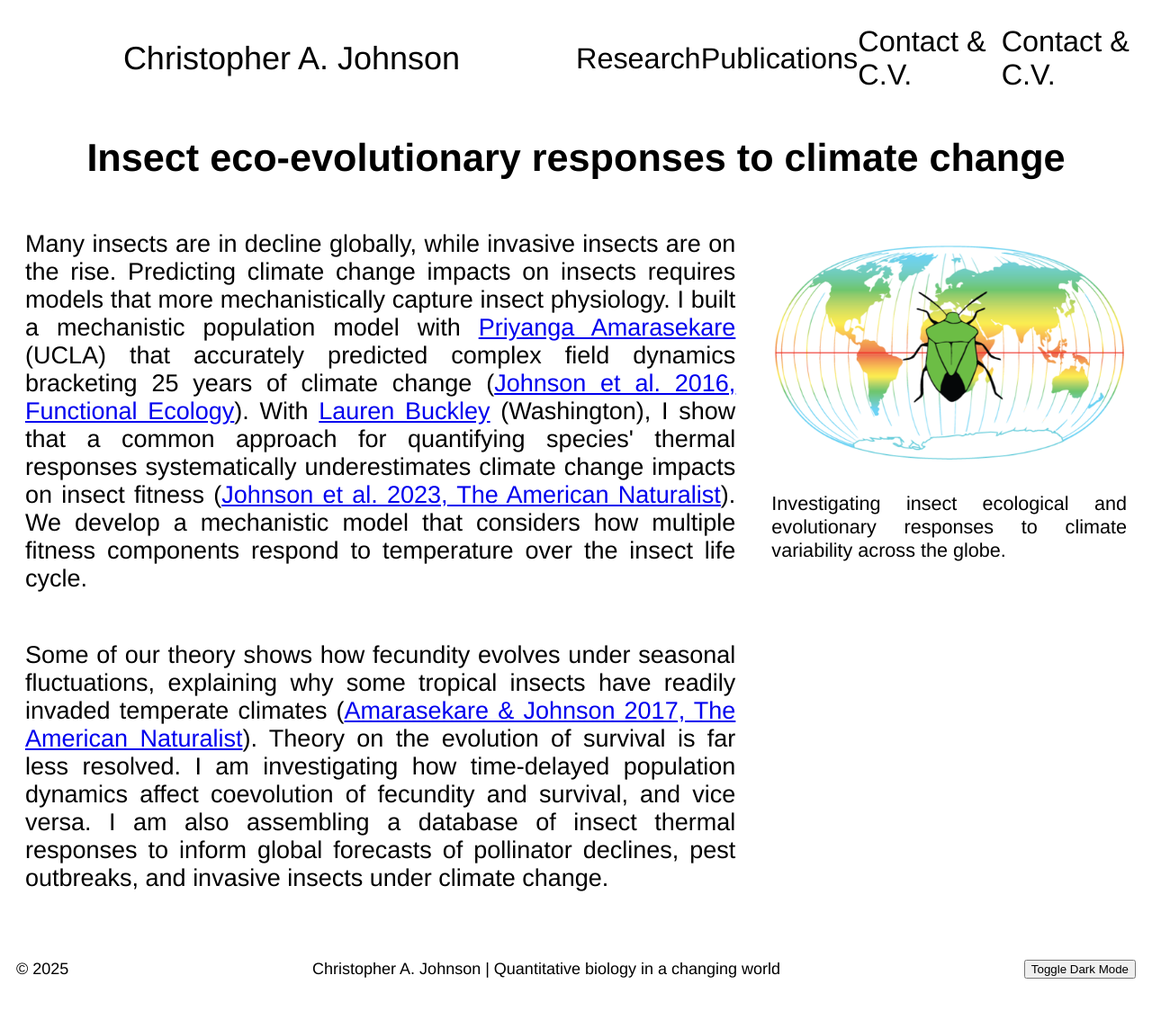
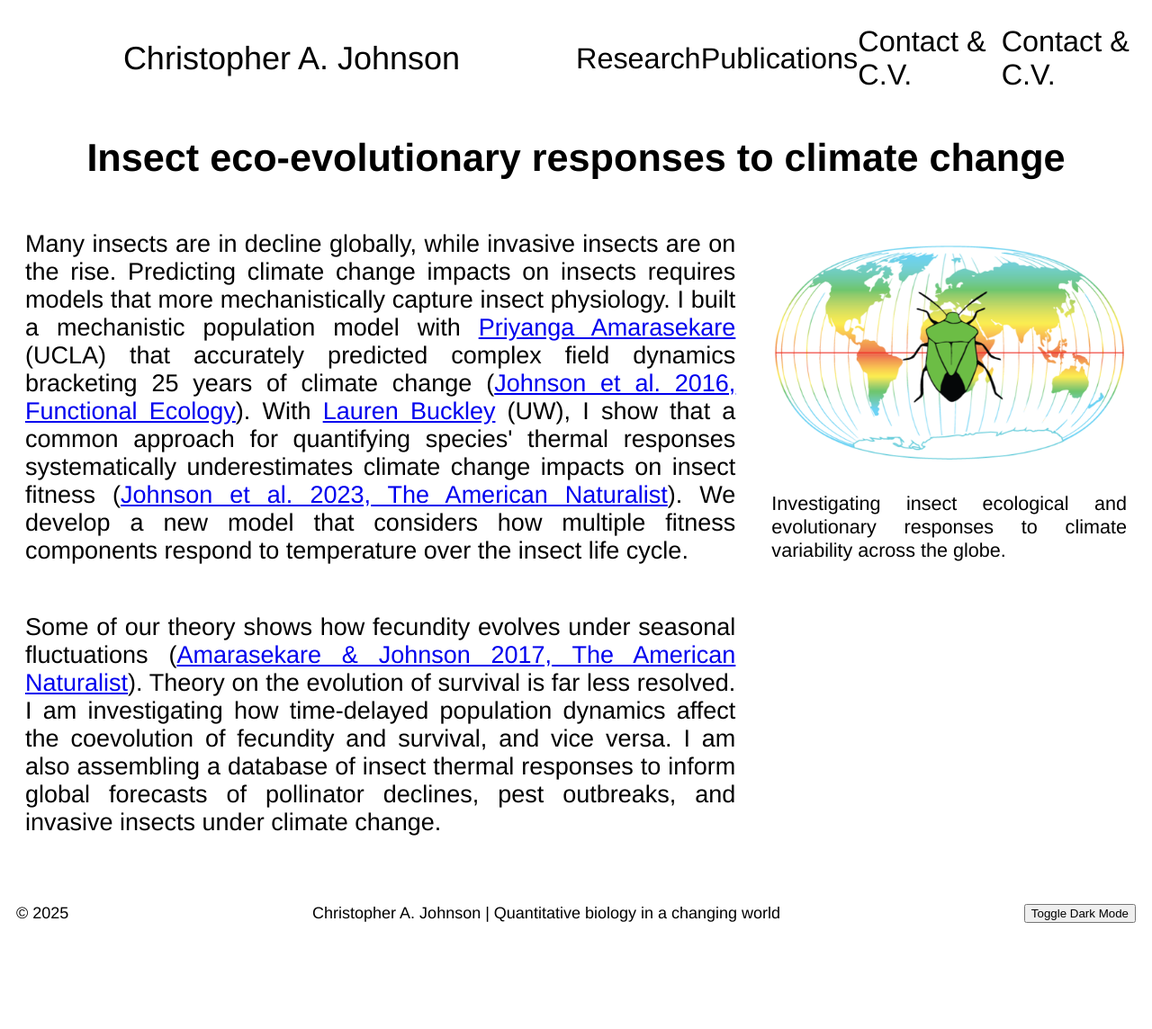
Before and after one commit to chrisajohnson/chrisajohnson.github.io, a Jekyll site: the page built from research/insect_responses.md, in a window 1280 px wide. Shown: the whole page at 90% size. Built offline with Jekyll 4.4.1, drawn with Linux system fonts in a browser that asks for light colours; after the commit the page ends 1082 px from its top, so only the background shows below that.

Commit message:
Update insect_responses.md

```diff
--- a/research/insect_responses.md
+++ b/research/insect_responses.md
@@ -5,10 +5,10 @@
 ---
 
 <div class="content-left">
-  <p>Many insects are in decline globally, while invasive insects are on the rise. Predicting climate change impacts on insects requires models that more mechanistically capture insect physiology. I built a mechanistic population model with <a href="https://www.gf.org/fellows/priyanga-amarasekare/" target="_blank" rel="noopener">Priyanga Amarasekare</a> (UCLA) that accurately predicted complex field dynamics bracketing 25 years of climate change (<a href="https://chrisajohnson.github.io/publications/" target="_blank" rel="noopener">Johnson et al. 2016, Functional Ecology</a>). With <a href="https://huckleylab.github.io/" target="_blank" rel="noopener">Lauren Buckley</a> (Washington), I show that a common approach for quantifying species' thermal responses systematically underestimates climate change impacts on insect fitness (<a href="https://chrisajohnson.github.io/publications/" target="_blank" rel="noopener">Johnson et al. 2023, The American Naturalist</a>). We develop a mechanistic model that considers how multiple fitness components respond to temperature over the insect life cycle.
+  <p>Many insects are in decline globally, while invasive insects are on the rise. Predicting climate change impacts on insects requires models that more mechanistically capture insect physiology. I built a mechanistic population model with <a href="https://www.gf.org/fellows/priyanga-amarasekare/" target="_blank" rel="noopener">Priyanga Amarasekare</a> (UCLA) that accurately predicted complex field dynamics bracketing 25 years of climate change (<a href="https://chrisajohnson.github.io/publications/" target="_blank" rel="noopener">Johnson et al. 2016, Functional Ecology</a>). With <a href="https://huckleylab.github.io/" target="_blank" rel="noopener">Lauren Buckley</a> (UW), I show that a common approach for quantifying species' thermal responses systematically underestimates climate change impacts on insect fitness (<a href="https://chrisajohnson.github.io/publications/" target="_blank" rel="noopener">Johnson et al. 2023, The American Naturalist</a>). We develop a new model that considers how multiple fitness components respond to temperature over the insect life cycle.
 
 </p>
-  <p>Some of our theory shows how fecundity evolves under seasonal fluctuations, explaining why some tropical insects have readily invaded temperate climates (<a href="https://chrisajohnson.github.io/publications/" target="_blank" rel="noopener">Amarasekare & Johnson 2017, The American Naturalist</a>). Theory on the evolution of survival is far less resolved. I am investigating how time-delayed population dynamics affect coevolution of fecundity and survival, and vice versa. I am also assembling a database of insect thermal responses to inform global forecasts of pollinator declines, pest outbreaks, and invasive insects under climate change.
+  <p>Some of our theory shows how fecundity evolves under seasonal fluctuations (<a href="https://chrisajohnson.github.io/publications/" target="_blank" rel="noopener">Amarasekare & Johnson 2017, The American Naturalist</a>). Theory on the evolution of survival is far less resolved. I am investigating how time-delayed population dynamics affect the coevolution of fecundity and survival, and vice versa. I am also assembling a database of insect thermal responses to inform global forecasts of pollinator declines, pest outbreaks, and invasive insects under climate change.
 </p>
 </div>
 
```
